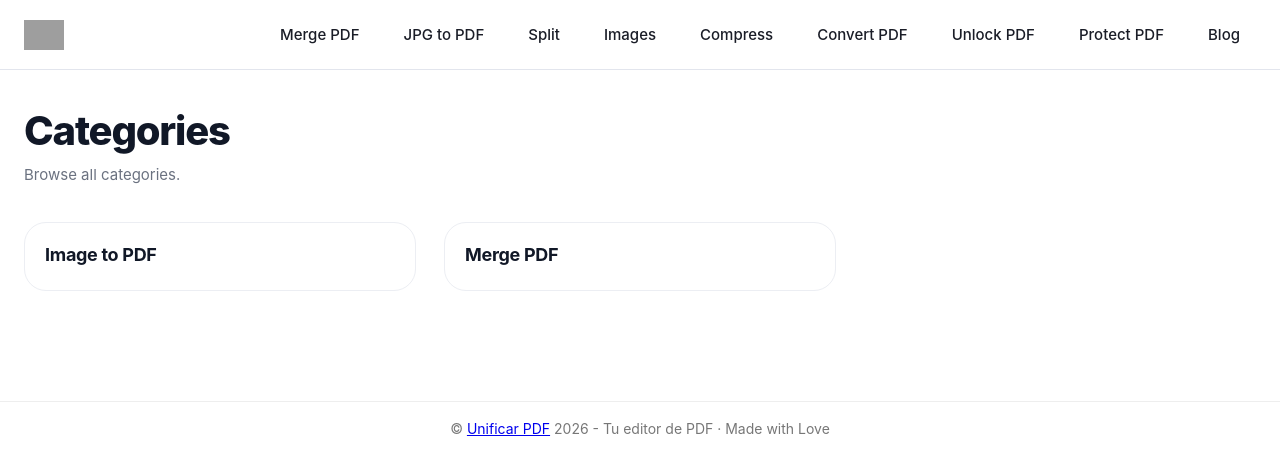
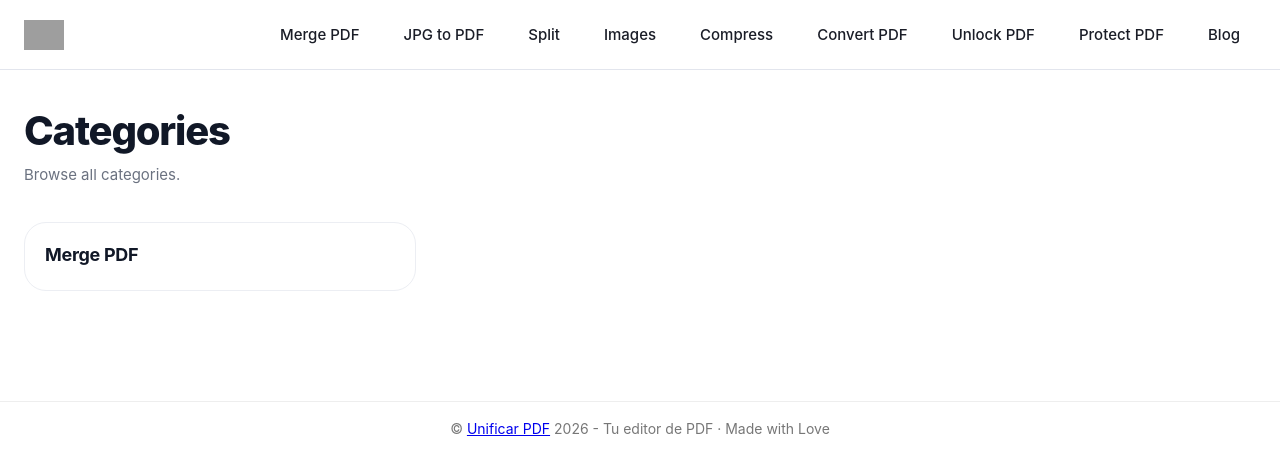
Before and after one commit to rforrupesh/pdf, a Jekyll site: the page built from category/index.md, in a window 1280 px wide. Shown: the top 475 px of the page. Built offline with Jekyll 4.4.1, drawn with Linux system fonts in a browser that asks for light colours; grey boxes are pictures that could not be loaded.

Commit message:
Update index.md

```diff
--- a/category/index.md
+++ b/category/index.md
@@ -9,18 +9,18 @@ permalink: /category/
     <p>Browse all categories.</p>
   </div>
   <div class="blogpage-grid">
-    {% assign categories = site.posts | map: "category" | uniq %}
-    {% for category in categories %}
-      {% assign cat_page = site.pages | where:"category_name", category | first %}
-      <article class="blogpage-card">
-        <div class="blogpage-content">
-          <h2>
-            <a href="{{ site.baseurl }}/category/{{ category }}/">
-              {{ cat_page.title | default: category }}
-            </a>
-          </h2>
-        </div>
-      </article>
+    {% for cat_page in site.pages %}
+      {% if cat_page.category_name %}
+        <article class="blogpage-card">
+          <div class="blogpage-content">
+            <h2>
+              <a href="{{ site.baseurl }}/category/{{ cat_page.category_name }}/">
+                {{ cat_page.title }}
+              </a>
+            </h2>
+          </div>
+        </article>
+      {% endif %}
     {% endfor %}
   </div>
 </div>
```
